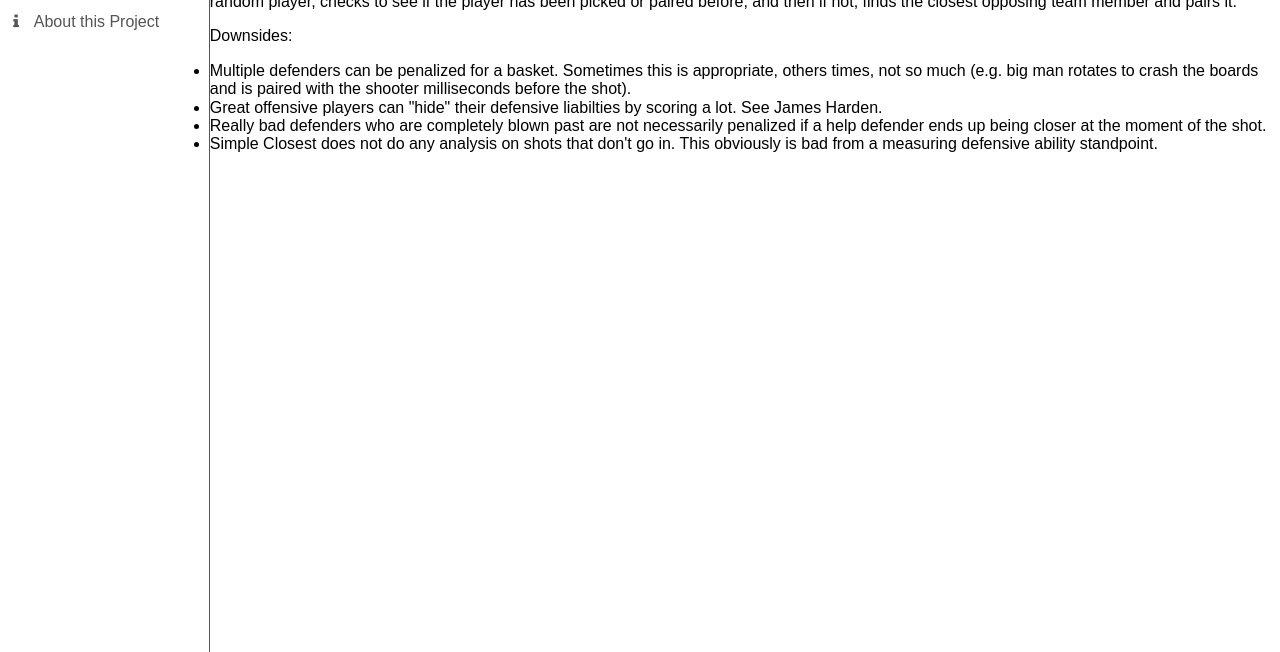
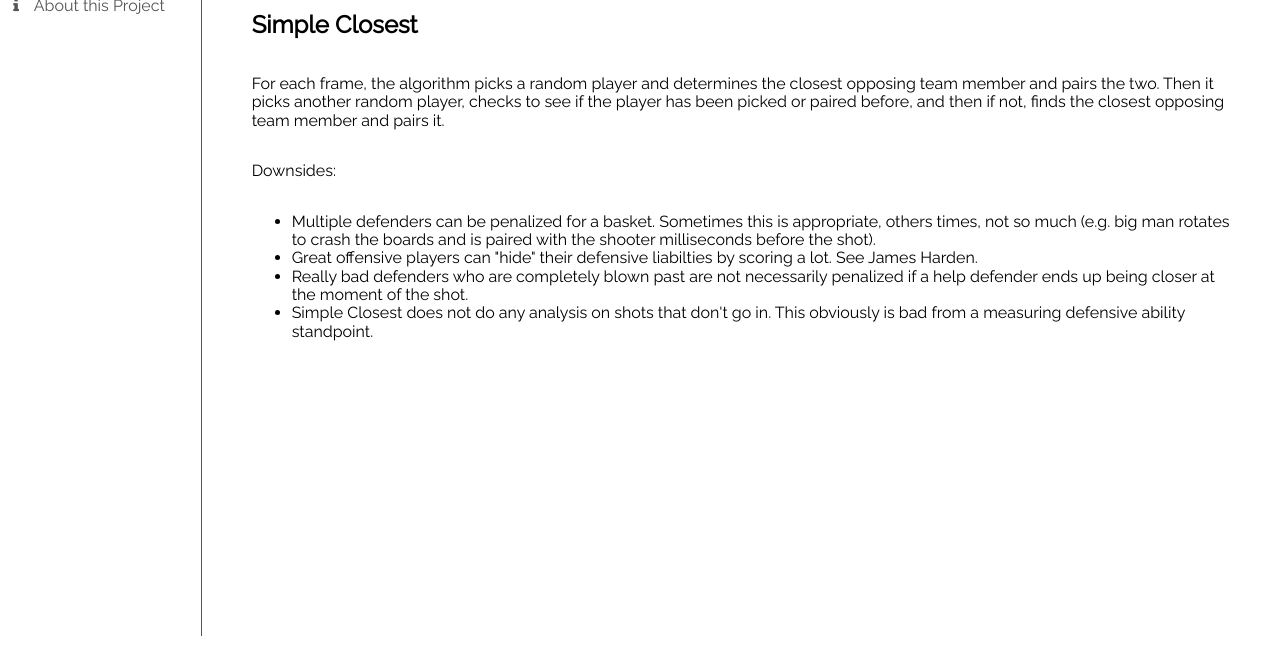
Before and after one commit to kingfisher13/Spatial-Defensive-Statistics, a website: page About/index.html in a window 1280 px wide. Shown: the part 164-816 px from the top of the page. Drawn offline with nearby package versions, Linux system fonts and the light colour scheme.

Commit message:
Font updates plus some minor code cleanup

```diff
--- a/About/css/layout.css
+++ b/About/css/layout.css
@@ -1,15 +1,14 @@
 /*-------------------------
-- Main page Layout CSS rules
+- About page Layout CSS rules
 -------------------------*/
 
 nav {
   float: left;
 }
 
-.wrapper {
-  align-items: flex-start;
+.main-wrapper {
   box-sizing: border-box;
   display: flex;
-  justify-content: center;
+  flex-direction: column;
   padding: 50px;
 }
--- a/About/index.html
+++ b/About/index.html
@@ -4,6 +4,8 @@
     <title>About</title>
     <meta charset="utf-8"/>
     <meta name="viewport" content="initial-scale=1.0"/>
+
+    <link href="https://fonts.googleapis.com/css?family=Raleway" rel="stylesheet">
 
     <!-- build:css css/{{site}}.css -->
     <link rel="stylesheet" href="../bower_components/normalize.css/normalize.css" />
@@ -41,8 +43,6 @@
   <!-- build:js js/{{site}}.js -->
   <script src="../bower_components/jquery/dist/jquery.js"></script>
   <script src="../bower_components/underscore/underscore-min.js"></script>
-
-  <script src="js/init.js"></script>
   <!-- endbuild -->
   </body>
 </html>
--- a/css/general.css
+++ b/css/general.css
@@ -5,12 +5,12 @@
 /* Fonts and typography */
 
 html,
-body{
-  font-family: 'Arial', sans-serif; /* text/default font */
+body {
+  font-family: 'Raleway', 'Arial', sans-serif; /* text/default font */
 }
 
 .display-font {
-  font-family: 'Arial', sans-serif;
+  font-family: 'Raleway', 'Arial', sans-serif;
   font-weight: 700;
 }
 
```
Also changed, not shown: Visualization/index.html (+2 -0 lines), index.html (+3 -1 lines).
